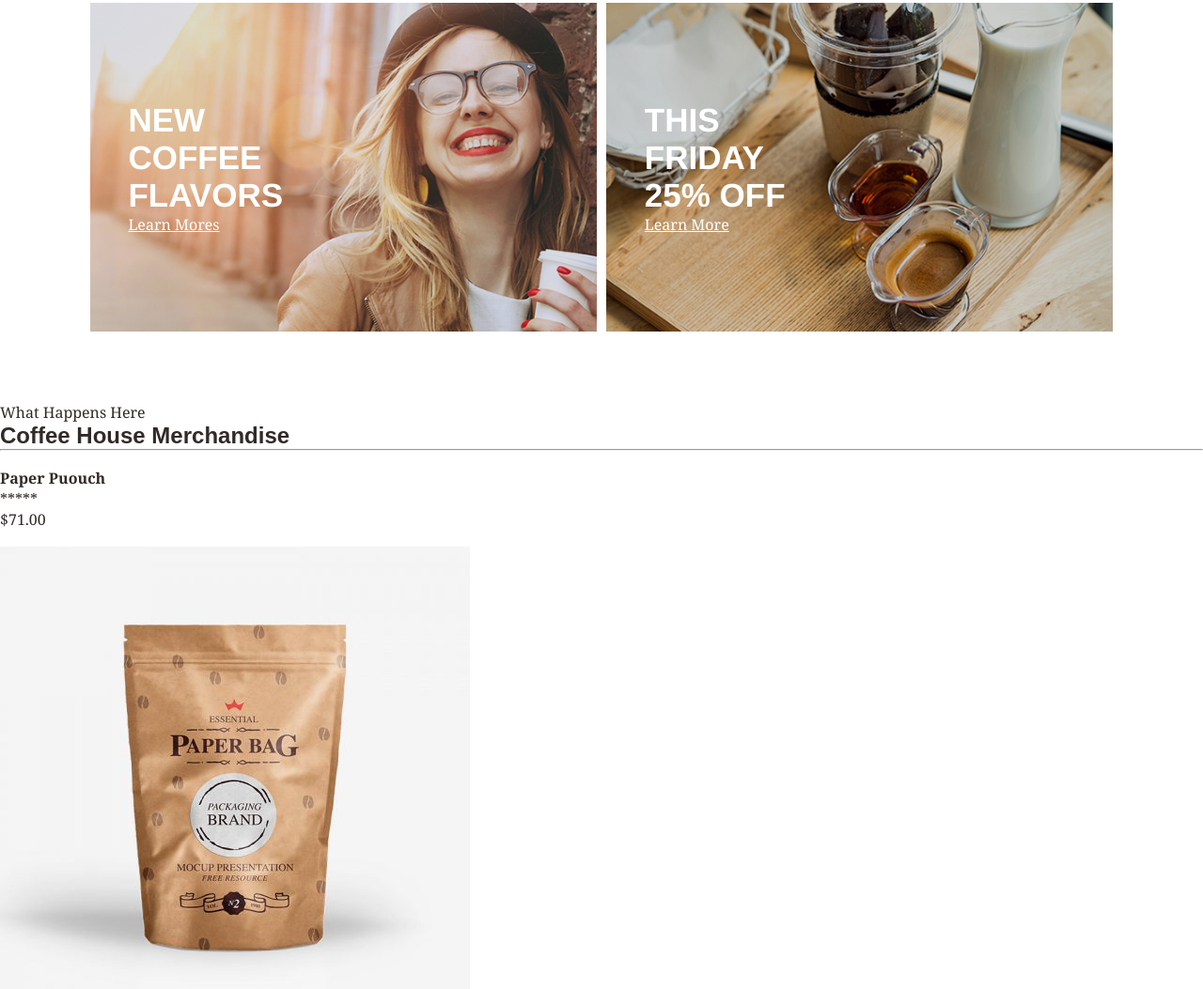
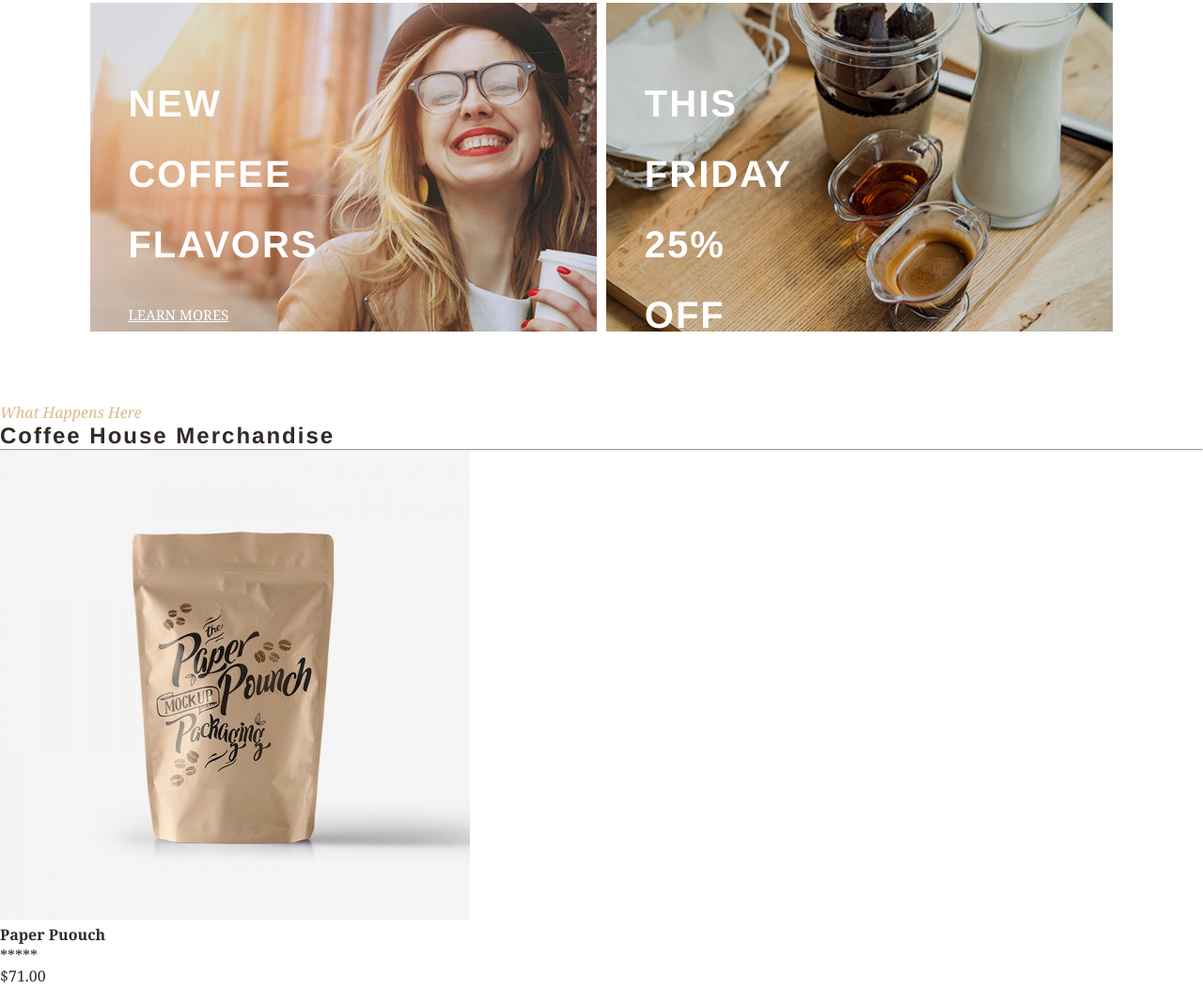
Before and after one commit to drib14/Term-Project, a plain HTML site: page index.html in a window 1280 px wide. Shown: the part 777-1830 px from the top of the page at 94% size. Drawn offline with Linux system fonts and the light colour scheme.

Commit message:
rearranging

```diff
--- a/css/style.css
+++ b/css/style.css
@@ -13,7 +13,8 @@ h3,
 h4,
 h5,
 h6 {
-  font-family: Arial, Helvetica, sans-serif;
+  font-family: 'Franklin Gothic Medium', 'Arial Narrow', Arial, sans-serif;
+  letter-spacing: 2px;
 }
 
 p,
@@ -144,16 +145,33 @@ body{
 .ads-text {
   width: 30%;
   position: relative;
-  top: 30%;
+  top: 20%;
   left: 7.5%;
+  font-size: larger;
 }
 
 .ads-text h3 {
+  text-transform: uppercase;
+  font-size: 40px;
+  line-height: 75px;
   color: white;
-  font-size: 35px ;
+  font-family: Georgia, 'Times New Roman', Times, serif
+  word-spacing: 1px;
+
+
+}
+
+.ads-text a {
   text-transform: uppercase;
-  font-family:'Franklin Gothic Medium', 'Arial Narrow', Arial, sans-serif;
-}
-.ads-text a {
+  font-size: 15px;
+  line-height: 75px;
   color: white;
 }
+
+/*HR Area*/
+
+.home p {
+  font-style: italic;
+  color: burlywood;
+  right: 50%;
+}
--- a/index.html
+++ b/index.html
@@ -53,13 +53,18 @@
       </div>
     </div>
 
+    <!--Sales Area-->
 
+    <div class="home">
        <p>What Happens Here</p>
 
         <h2>Coffee House Merchandise</h2>
         <hr>
+    </div>
+
         <div id="menu">
-            <img src="images/product1" alt="">
+
+            <img src="images/product1.jpg" alt="">
             <p><b>Paper Puouch</b></p>
             <p>*****</p>
             <p>$71.00</p>
@@ -99,18 +104,25 @@
             <p>*****</p>
             <p>$71.00</p>
             <br>
+          </div>
+
+          <div class="class">
             <h3>This Friday 25% Off</h3>
             <p><a href="">Learn more</a>
             <br>
-             What Happens Here</p>
+            <p> What Happens Here</p>
 
              <h2>Merchandise Sale</h2>
              <hr>
-        <div id="menu">
-             <img src="images/product1.jpg" alt="product1">
+          </div>
+
+
+
+          <div class="menu">
+            <img src="images/product1.jpg" alt="">
             <p><b>Paper Pouch</b></p>
             <p>*****</p>
-            <p>$71.00</p>
+            <p>$73.00</p>
              <br>
              <img src="images/product2.jpg" alt="product2">
             <p><b>Paper Pouch</b></p>
@@ -127,6 +139,7 @@
             <p>*****</p>
             <p>$71.00</p>
                  <br>
+          </div>
                  <h3>New Coffee flavors</h2></h3>
             <p><a href="">Read More</a>
                 <br>
@@ -234,6 +247,7 @@
                     </tr>
                     </thead>
              </div>
+
                <div>
                 <h3>Latest Post</h3>
                 <p><b>Expand your mind, Changa everything</b></p>
@@ -271,6 +285,8 @@
                   </ul>
 
                 <p>&copy; 2020 All Rights Reserved</p>
-        </div>
+
+
 
 </body>
+</html>
```
Lines whose indentation alone changed are shown as unchanged.
